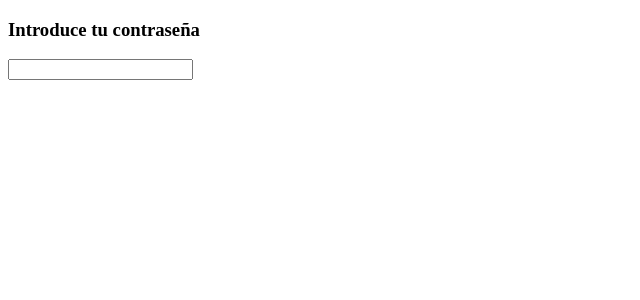
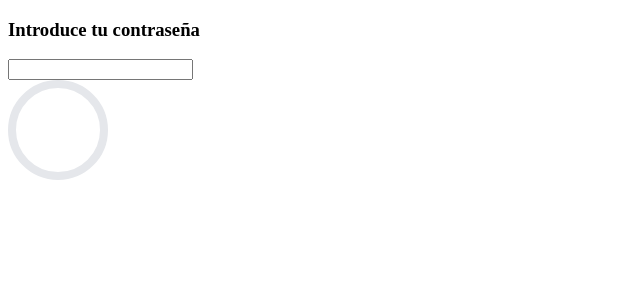
Before and after one commit to RamCodeZ3/Secure-Password, a React (Vite) app: page / in a window 1280 px wide. Shown: the top 300 px of the page, without its empty margins (0-640 px from the left). Built offline with nearby package versions, Linux system fonts and the light colour scheme.

Commit message:
Se hizo una conexion de padre e hijo entre el componente PasswordInpunt(parent) y el ProgressBar(children), ahora mientran escribe la contraseña el grafico se actualiza

```diff
--- a/src/components/PasswordInput.jsx
+++ b/src/components/PasswordInput.jsx
@@ -1,5 +1,5 @@
 import { useState } from "react";
-
+import Progress from './Progress'
 
 function PasswordInput() {
   const [score, setScore] = useState(0)
@@ -37,7 +37,7 @@ function PasswordInput() {
     setRequirements(newRequirements);
     setScore(newScore);
 
-    console.log(score)
+    console.log(newScore)
   }
 
   return (
@@ -49,6 +49,7 @@ function PasswordInput() {
          onChange={handleInput}>
          </input>
     </div>
+    <Progress progress={score}/>
     </>
   )
   }
--- a/src/components/Progress.jsx
+++ b/src/components/Progress.jsx
@@ -1,29 +1,35 @@
 import PasswordInput from "./PasswordInput";
 
-const ProgressBar = ({ percentage }) => {
-  const strokeWidth = 8; // Ancho del borde de la barra de progreso
-  const radius = 50 - strokeWidth / 2; // Radio del círculo menos la mitad del ancho del borde
-  const circumference = 2 * Math.PI * radius; // Circunferencia del círculo
-
-  const offset = circumference - (percentage / 100) * circumference;
+function ProgressBar({progress}) {
+  const strokeWidth = 8;
+  const radius = 50 - strokeWidth / 2;
+  const circumference = 2 * Math.PI * radius;
+  const offset = circumference * (1 - progress / 100);
 
   return (
-    <svg className="w-16 h-16">
+    <svg width="100" height="100" viewBox="0 0 100 100">
       <circle
-        className="text-blue-500 stroke-current"
-        strokeWidth={strokeWidth}
-        strokeLinecap="round"
-        fill="transparent"
         r={radius}
         cx="50"
         cy="50"
-        style={{
-          strokeDasharray: circumference,
-          strokeDashoffset: offset,
-        }}
+        fill="transparent"
+        stroke="#e5e7eb" // gris claro para fondo (Tailwind gray-200)
+        strokeWidth={strokeWidth}
+      />
+      <circle
+        r={radius}
+        cx="50"
+        cy="50"
+        fill="transparent"
+        stroke="#3b82f6" // azul (Tailwind blue-500)
+        strokeWidth={strokeWidth}
+        strokeLinecap="round"
+        strokeDasharray={circumference}
+        strokeDashoffset={offset}
+        transform="rotate(-90 50 50)" // para que empiece desde arriba
       />
     </svg>
   );
-};
+}
 
 export default ProgressBar;
```
